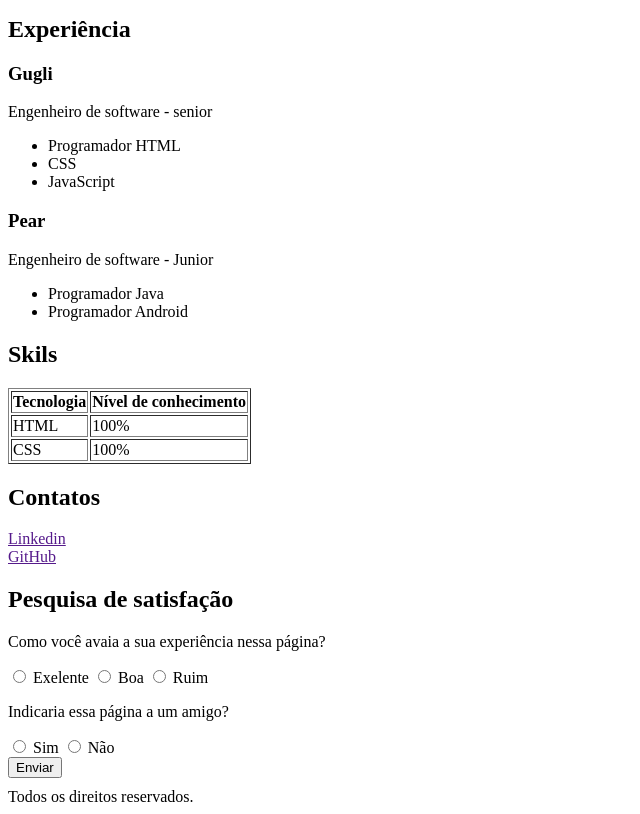
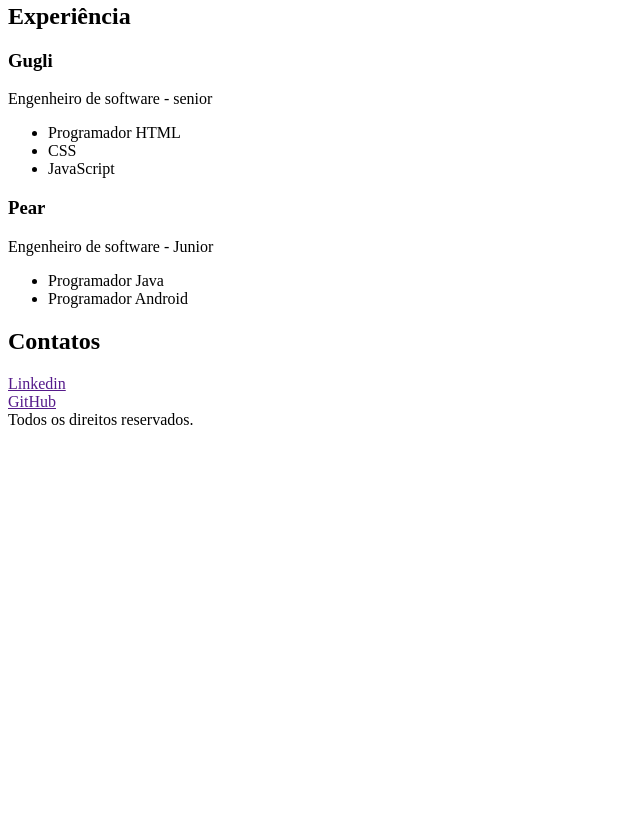
Before and after one commit to arthurrocha-dev/digital-colleger-fs16, a plain HTML site: page index.html in a window 1280 px wide. Shown: the part 322-1136 px from the top of the page, without its empty margins (0-640 px from the left). After the commit the page ends 800 px from the top, so only its background shows below. Drawn offline with Linux system fonts and the light colour scheme.

Commit message:
Ajuste e coreções

```diff
--- a/index.html
+++ b/index.html
@@ -7,25 +7,13 @@
 </head>
 <body>
 
-  <style>
-    main {
-      margin: 10px 0;
-    }
-
-    .img{
-      border-radius: 10px;
-    }
-
-    .icone-github {
-      width: 30px;
-      height: 30px;
-    }
-  </style>
 
   <main>
-    <h1>Tião Pedreiro de HTML</h1>
-    <p>Eu sou <strong>Tião</strong>, sou um "pedreiro" HTML, com mais de 5 anos de experiência.</p>
-    <img class="img" src="https://i.pravatar.cc/200?img=50" alt="">
+    <section>
+      <h1>Tião Pedreiro de HTML</h1>
+      <p>Eu sou <strong>Tião</strong>, sou um "pedreiro" HTML, com mais de 5 anos de experiência.</p>
+      <img class="img" src="https://i.pravatar.cc/200?img=50" alt="">
+    </section>
 
     <section>
       <h2>Experiência</h2>
@@ -48,26 +36,6 @@
           <li>Programador Android</li>
         </ul>
       </div>
-
-    </section>
-
-    <section>
-      <h2>Skils</h2>
-
-      <table class="skil-tabela" border="1">
-        <tr>
-          <th>Tecnologia</th>
-          <th>Nível de conhecimento</th>
-        </tr>
-        <tr>
-          <td>HTML</td>
-          <td>100%</td>
-        </tr>
-        <tr>
-          <td>CSS</td>
-          <td>100%</td>
-        </tr>
-      </table>
     </section>
 
     <section>
@@ -77,33 +45,6 @@
       <a href="">GitHub</a>
     </section>
 
-    <form>
-      <h2>Pesquisa de satisfação</h2>
-
-      <p>Como você avaia a sua experiência nessa página?</p>
-      <div>
-        <input id="avaliacao-exelente" type="radio" name="avaliacao">
-        <label for="avaliacao-exelente"> Exelente</label>
-
-        <input id="avaliacao-boa" type="radio" name="avaliacao">
-        <label for="avaliacao-boa"> Boa</label>
-
-        <input id="avaliacao-ruim" type="radio" name="avaliacao">
-        <label for="avaliacao-ruim"> Ruim</label>
-      </div>
-
-      <p>Indicaria essa página a um amigo?</p>
-      <div>
-        <input id="indicacao-sim" type="radio" name="avaliacao">
-        <label for="indicacao-sim"> Sim</label>
-
-        <input id="indicacao-nao" type="radio" name="avaliacao">
-        <label for="indicacao-nao"> Não</label>
-      </div>
-
-      <button>Enviar</button>
-    </form>
-
   </main>
 
   <footer>
```
